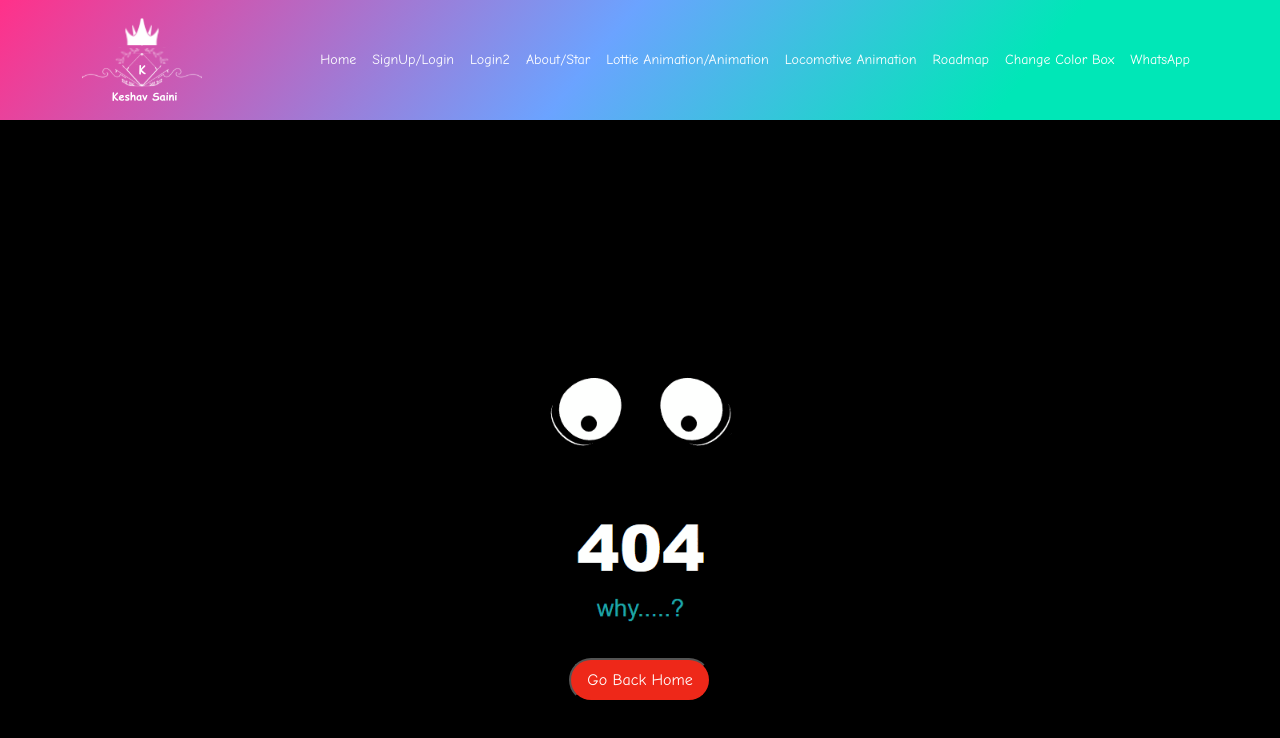
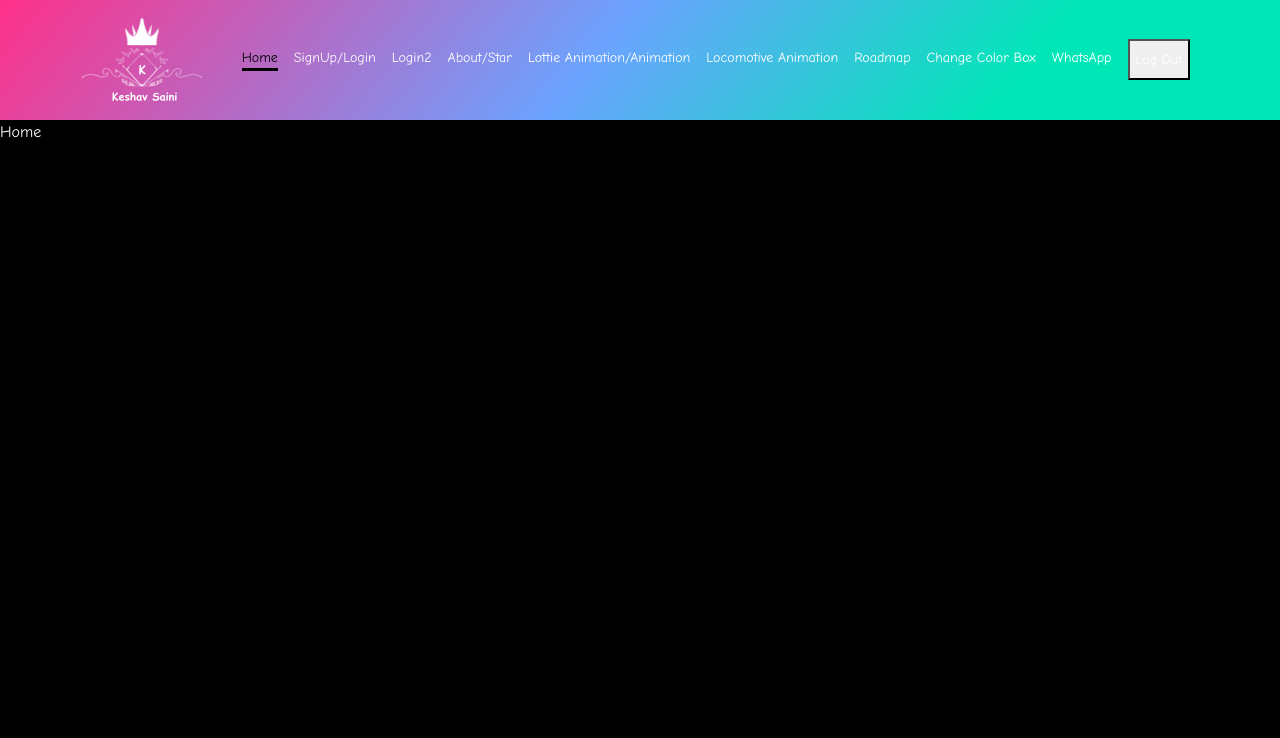
Before and after one commit to saini8686/Learn-React, a React (Create React App) app: page /home in a window 1280 px wide. Shown: the top 738 px of the page. Built offline with nearby package versions, Linux system fonts and the light colour scheme; what react-locomotive-scroll would draw is missing.

Commit message:
change in sign in page

```diff
--- a/src/App.js
+++ b/src/App.js
@@ -6,6 +6,7 @@ import { BrowserRouter as Router, Switch, Route } from "react-router-dom";
 import Home from "./components/Home";
 import Header from "./components/common/Header";
 import SignUpFrom from "./components/SignUpFrom";
+import SignUp from "./components/SignUp";
 import LoginFromSecond from "./components/LoginFromSecond";
 import AOS from "aos";
 import "aos/dist/aos.css";
@@ -20,7 +21,8 @@ import PreLoader from "./components/common/PreLoader";
 
 function App() {
   const containerRef = useRef(null);
-
+  const [show, setShow] = useState(false);
+  console.log(show, "hlo");
   AOS.init({
     once: true,
   });
@@ -55,9 +57,14 @@ function App() {
           >
             <div className="App" data-scroll-container ref={containerRef}>
               <Router>
-                <Header />
+                <Header show={show} />
                 <Switch>
-                  <Route exact path="/" component={Home} />
+                  <Route exact path="/home">
+                    <Home />
+                  </Route>
+                  <Route exact path="/">
+                    <SignUp setShow={setShow} />
+                  </Route>
                   <Route exact path="/star" component={StarRating} />
                   <Route exact path="/signup" component={SignUpFrom} />
                   <Route
--- a/src/components/Home.jsx
+++ b/src/components/Home.jsx
@@ -1,9 +1,9 @@
 import React from "react";
-import SignUp from "./SignUp";
+
 const Home = () => {
   return (
     <>
-      <SignUp />
+      <div className="text-white">Home</div>
     </>
   );
 };
--- a/src/components/SignUp.jsx
+++ b/src/components/SignUp.jsx
@@ -1,13 +1,16 @@
 import React, { useState } from "react";
 import swal from "sweetalert";
-import { getAuth, createUserWithEmailAndPassword } from "firebase/auth";
+import { createUserWithEmailAndPassword } from "firebase/auth";
 import { InVisibleEye, VisibleEye } from "./common/Icon";
 import { auth } from "../firebase";
-const SignUpFrom = () => {
+import { withRouter } from "react-router-dom";
+const SignUp = ({ history }) => {
   const initialValues = {
     email: "",
     password: "",
   };
+  const localvalue = localStorage.getItem("show");
+  console.log(localvalue, "localvalue");
   const [formValue, setFormValue] = useState(initialValues);
   const [formErrors, setFormErrors] = useState(false);
   const [Loading, setLoading] = useState(false);
@@ -32,6 +35,8 @@ const SignUpFrom = () => {
           setLoading(false);
           swal("Done", "Sign In Successfully!", "success");
           setFormErrors(false);
+          localStorage.setItem("show", true);
+          history.push("/home");
           setFormValue({
             ...formValue,
             email: "",
@@ -48,7 +53,6 @@ const SignUpFrom = () => {
       swal("Oops", "Please fill all the fields!", "error");
     }
   };
-
   function ValidateEmail(mail) {
     if (/^\w+([\.-]?\w+)*@\w+([\.-]?\w+)*(\.\w{2,3})+$/.test(mail)) {
       return true;
@@ -132,7 +136,12 @@ const SignUpFrom = () => {
                 <button
                   type="button"
                   className="fluid bg-primary submit_btn text-white border-1 py-2 w-100 mt-3 mt-lg-4"
-                  onClick={(e) => handleSubmit(e)}
+                  disabled={
+                    formValue.email === "" || formValue.password.length <= 7
+                  }
+                  onClick={(e) => {
+                    handleSubmit(e);
+                  }}
                 >
                   {Loading ? "Loading..." : "Submit"}
                 </button>
@@ -145,4 +154,4 @@ const SignUpFrom = () => {
   );
 };
 
-export default SignUpFrom;
+export default withRouter(SignUp);
--- a/src/components/SignUpFrom.jsx
+++ b/src/components/SignUpFrom.jsx
@@ -1,7 +1,7 @@
 import React, { useEffect, useState } from "react";
 import LoginFrom from "./LoginFrom";
 
-const Home = () => {
+const SignUpFrom = () => {
   const initialValues = {
     username: "",
     email: "",
@@ -122,4 +122,4 @@ const Home = () => {
   );
 };
 
-export default Home;
+export default SignUpFrom;
--- a/src/components/common/Header.jsx
+++ b/src/components/common/Header.jsx
@@ -2,9 +2,13 @@ import { withRouter } from "react-router-dom";
 import { useState } from "react";
 import SiderBar from "./SiderBar";
 import Logo from "../image/logo.svg";
-const Headers = ({ history }) => {
+const Headers = ({ history, show, setShow }) => {
   const pathname = window.location.pathname;
   const [active, setActive] = useState(pathname);
+  const localvalue = localStorage.getItem("show");
+  const removehandler = () => {
+    localStorage.removeItem("show");
+  };
 
   return (
     <>
@@ -14,7 +18,7 @@ const Headers = ({ history }) => {
             <span>
               <img
                 onClick={() => {
-                  history.push("/");
+                  history.push("/home");
                 }}
                 className="Logo cursor-pointer"
                 src={Logo}
@@ -23,6 +27,7 @@ const Headers = ({ history }) => {
             </span>
           </div>
           <div className="d-none d-xl-block">
+            {localvalue ? (
               <ul className=" d-flex list-unstyled mb-0">
                 <li
                   onClick={() => {
@@ -31,6 +36,20 @@ const Headers = ({ history }) => {
                   }}
                   className={`${
                     active === "/" ? "active" : "text-white"
+                  }  mx-2 cursor-pointer navbar-text`}
+                >
+                  <span>Sign In</span>
+                </li>
+              </ul>
+            ) : (
+              <ul className=" d-flex list-unstyled mb-0">
+                <li
+                  onClick={() => {
+                    history.push("/home");
+                    setActive("/home");
+                  }}
+                  className={`${
+                    active === "/home" ? "active" : "text-white"
                   }  mx-2 cursor-pointer navbar-text`}
                 >
                   <span>Home</span>
@@ -123,13 +142,28 @@ const Headers = ({ history }) => {
                 >
                   <span>WhatsApp</span>
                 </li>
+                <button
+                  onClick={() => {
+                    history.push("/");
+                    setActive("/");
+                    removehandler();
+                  }}
+                  className={`${
+                    active === "/" ? "active" : "text-white"
+                  } mx-2 cursor-pointer navbar-text`}
+                >
+                  <span>Log Out</span>
+                </button>
               </ul>
+            )}
           </div>
           <div className="d-xl-none">
             <SiderBar
               pathname={pathname}
               active={active}
               setActive={setActive}
+              localvalue={localvalue}
+              removehandler={removehandler}
             />
           </div>
         </div>
--- a/src/components/common/SiderBar.jsx
+++ b/src/components/common/SiderBar.jsx
@@ -2,7 +2,14 @@ import React, { useState } from "react";
 import Button from "react-bootstrap/Button";
 import Offcanvas from "react-bootstrap/Offcanvas";
 import { withRouter } from "react-router-dom";
-const SiderBar = ({ pathname, active, setActive, history }) => {
+const SiderBar = ({
+  pathname,
+  active,
+  setActive,
+  history,
+  localvalue,
+  removehandler,
+}) => {
   const [show, setShow] = useState(false);
 
   const handleClose = () => setShow(false);
@@ -25,15 +32,29 @@ const SiderBar = ({ pathname, active, setActive, history }) => {
           <Offcanvas.Title>Keshav saini</Offcanvas.Title>
         </Offcanvas.Header>
         <Offcanvas.Body>
-          <ul className="d-xl-none mb-0">
+          {localvalue ? (
+            <ul className=" d-xl-none mb-0">
               <li
                 onClick={() => {
                   history.push("/");
                   setActive("/");
-                setShow(false);
                 }}
                 className={`${
-                active === "/" ? "active" : ""
+                  active === "/" ? "active" : "text-white"
+                }  mx-2 cursor-pointer navbar-text`}
+              >
+                <span>Sign In</span>
+              </li>
+            </ul>
+          ) : (
+            <ul className=" d-xl-none list-unstyled mb-0">
+              <li
+                onClick={() => {
+                  history.push("/home");
+                  setActive("/home");
+                }}
+                className={`${
+                  active === "/home" ? "active" : "text-white"
                 }  mx-2 cursor-pointer navbar-text`}
               >
                 <span>Home</span>
@@ -42,10 +63,9 @@ const SiderBar = ({ pathname, active, setActive, history }) => {
                 onClick={() => {
                   history.push("/signup");
                   setActive("/signup");
-                setShow(false);
                 }}
                 className={`${
-                active === "/signup" ? "active" : ""
+                  active === "/signup" ? "active" : "text-white"
                 } mx-2 cursor-pointer navbar-text`}
               >
                 <span> SignUp/Login</span>
@@ -54,10 +74,9 @@ const SiderBar = ({ pathname, active, setActive, history }) => {
                 onClick={() => {
                   history.push("/loginsecond");
                   setActive("/loginsecond");
-                setShow(false);
                 }}
                 className={`${
-                active === "/loginsecond" ? "active" : ""
+                  active === "/loginsecond" ? "active" : "text-white"
                 } mx-2 cursor-pointer navbar-text`}
               >
                 <span>Login2</span>
@@ -66,10 +85,9 @@ const SiderBar = ({ pathname, active, setActive, history }) => {
                 onClick={() => {
                   history.push("/star");
                   setActive("/star");
-                setShow(false);
                 }}
                 className={`${
-                active === "/star" ? "active" : ""
+                  active === "/star" ? "active" : "text-white"
                 } mx-2 cursor-pointer navbar-text`}
               >
                 <span> About/Star</span>
@@ -78,10 +96,9 @@ const SiderBar = ({ pathname, active, setActive, history }) => {
                 onClick={() => {
                   history.push("/lottie");
                   setActive("/lottie");
-                setShow(false);
                 }}
                 className={`${
-                active === "/lottie" ? "active" : ""
+                  active === "/lottie" ? "active" : "text-white"
                 } mx-2 cursor-pointer navbar-text`}
               >
                 <span> Lottie Animation/Animation</span>
@@ -90,10 +107,9 @@ const SiderBar = ({ pathname, active, setActive, history }) => {
                 onClick={() => {
                   history.push("/locomotive");
                   setActive("/locomotive");
-                setShow(false);
                 }}
                 className={`${
-                active === "/locomotive" ? "active" : ""
+                  active === "/locomotive" ? "active" : "text-white"
                 } mx-2 cursor-pointer navbar-text`}
               >
                 <span> Locomotive Animation</span>
@@ -102,10 +118,9 @@ const SiderBar = ({ pathname, active, setActive, history }) => {
                 onClick={() => {
                   history.push("/roadmap");
                   setActive("/roadmap");
-                setShow(false);
                 }}
                 className={`${
-                active === "/roadmap" ? "active" : ""
+                  active === "/roadmap" ? "active" : "text-white"
                 } mx-2 cursor-pointer navbar-text`}
               >
                 <span>Roadmap</span>
@@ -114,27 +129,38 @@ const SiderBar = ({ pathname, active, setActive, history }) => {
                 onClick={() => {
                   history.push("/changecolor");
                   setActive("/changecolor");
-                setShow(false);
                 }}
                 className={`${
-                active === "/changecolor" ? "active" : ""
+                  active === "/changecolor" ? "active" : "text-white"
                 } mx-2 cursor-pointer navbar-text`}
               >
-              <span> Change Color Box</span>
+                <span>Change Color Box</span>
               </li>
               <li
                 onClick={() => {
                   history.push("/whatsapp");
                   setActive("/whatsapp");
-                setShow(false);
                 }}
                 className={`${
-                active === "/whatsapp" ? "active" : ""
+                  active === "/whatsapp" ? "active" : "text-white"
                 } mx-2 cursor-pointer navbar-text`}
               >
                 <span>WhatsApp</span>
               </li>
+              <button
+                onClick={() => {
+                  history.push("/");
+                  setActive("/");
+                  removehandler();
+                }}
+                className={`${
+                  active === "/" ? "active" : "text-white"
+                } mx-2 cursor-pointer navbar-text`}
+              >
+                <span>Log Out</span>
+              </button>
             </ul>
+          )}
         </Offcanvas.Body>
       </Offcanvas>
     </>
```
Lines whose indentation alone changed are shown as unchanged.
